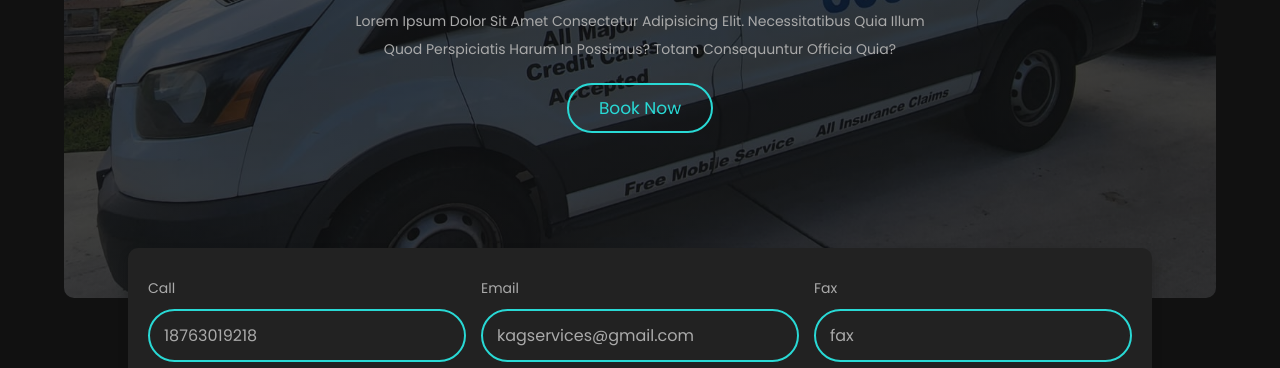
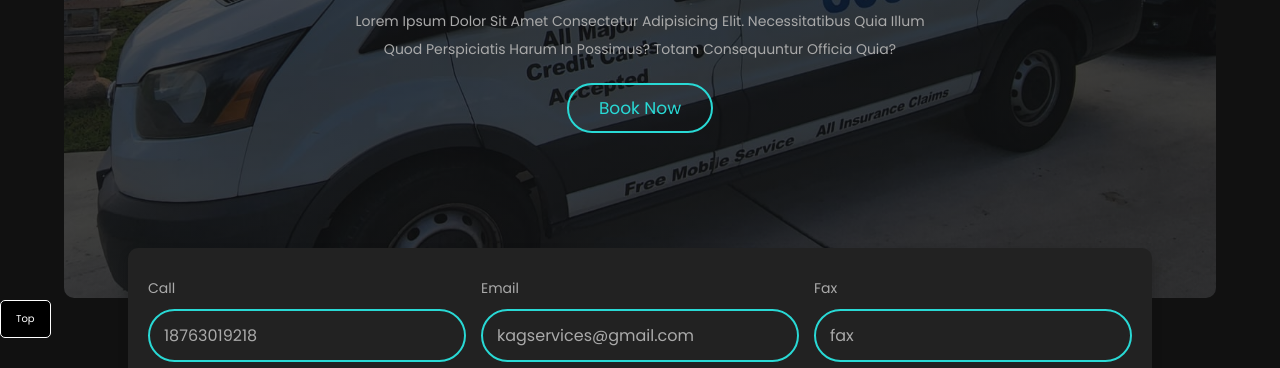
Before and after one commit to cosisaxis/kagv9, a plain HTML site: page index.html in a window 1280 px wide. Shown: the part 432-800 px from the top of the page. Drawn offline with nearby package versions, Linux system fonts and the light colour scheme.

Commit message:
testing scroll top button

```diff
--- a/index.html
+++ b/index.html
@@ -524,6 +524,7 @@
 
 <!-- footer section ends -->
 
+<div class="scrolltop" onclick="scrollToTop()">top</div>
 
 
 <script src="https://cdnjs.cloudflare.com/ajax/libs/aos/2.3.4/aos.js"></script>
@@ -535,6 +536,12 @@
         offset:150,
     });
 
+    function scrollToTop(){
+        window.scrollTo(0, 0);
+    }
+
+
+
 </script>
 
 </body>
--- a/style.css
+++ b/style.css
@@ -727,6 +727,18 @@ section {
   color: #29d9d5;
 }
 
+.scrolltop{
+  position: fixed;
+  bottom: 30px;
+  padding: 10px 15px;
+  color: #fff;
+  background-color: #000;
+  border-radius: 5px;
+  border: 1px solid #fff;
+  cursor: pointer;
+  transition: all 0.5s ease 0s;
+}
+
 @media (max-width: 991px) {
   html {
     font-size: 55%;
```
